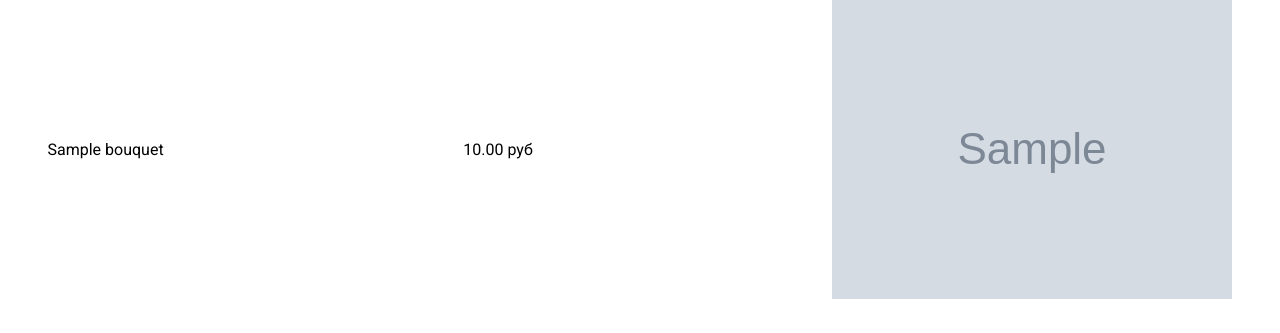
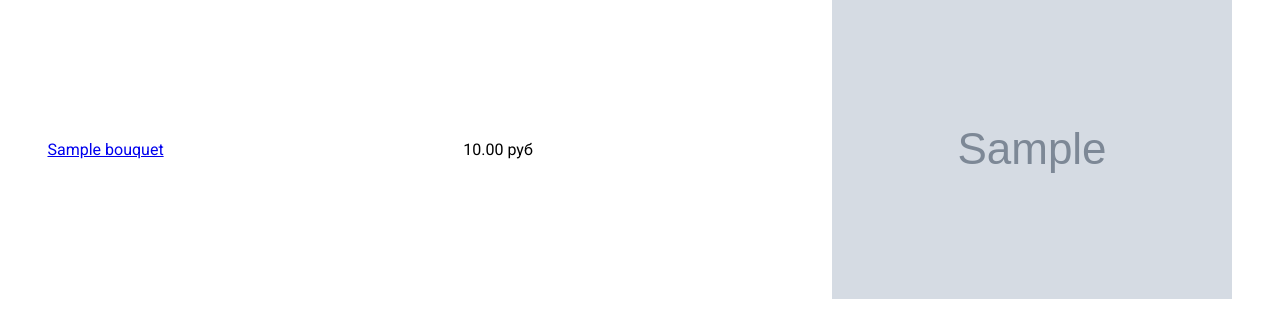
Before and after one commit to DmitryDubovikov/Django-FlowerShop, a Django app: page /catalog/ in a window 1280 px wide. Shown: the part 233-566 px from the top of the page. Run offline with Django 4.2, Linux system fonts and the light colour scheme; tables that the repository leaves empty hold one stand-in row (values such as "Sample post"); grey boxes marked "Sample" are stand-in pictures; parts of the project's set-up code (start-up, migrations or seed data) failed here and were passed over; some web fonts are replaced.

Commit message:
add url 'flower_shop:card' item.id

```diff
--- a/flower_shop/templates/flower_shop/catalog.html
+++ b/flower_shop/templates/flower_shop/catalog.html
@@ -13,7 +13,7 @@
 				{% if item.image %}
 				<div class="recommended__block_elems ficb" background: url({{ item.image.url }}) no-repeat center bottom
 					/ cover>
-					<span class="recommended__block_intro">{{ item.name }}</span>
+					<span class="recommended__block_intro"><a href="{% url 'flower_shop:card' item.id %}"> {{ item.name }}</a></span>
 					<span class="recommended__block_price">{{ item.price }} руб</span>
 					<img src="{{ item.image.url }}" alt="bouquet image">
 
```
